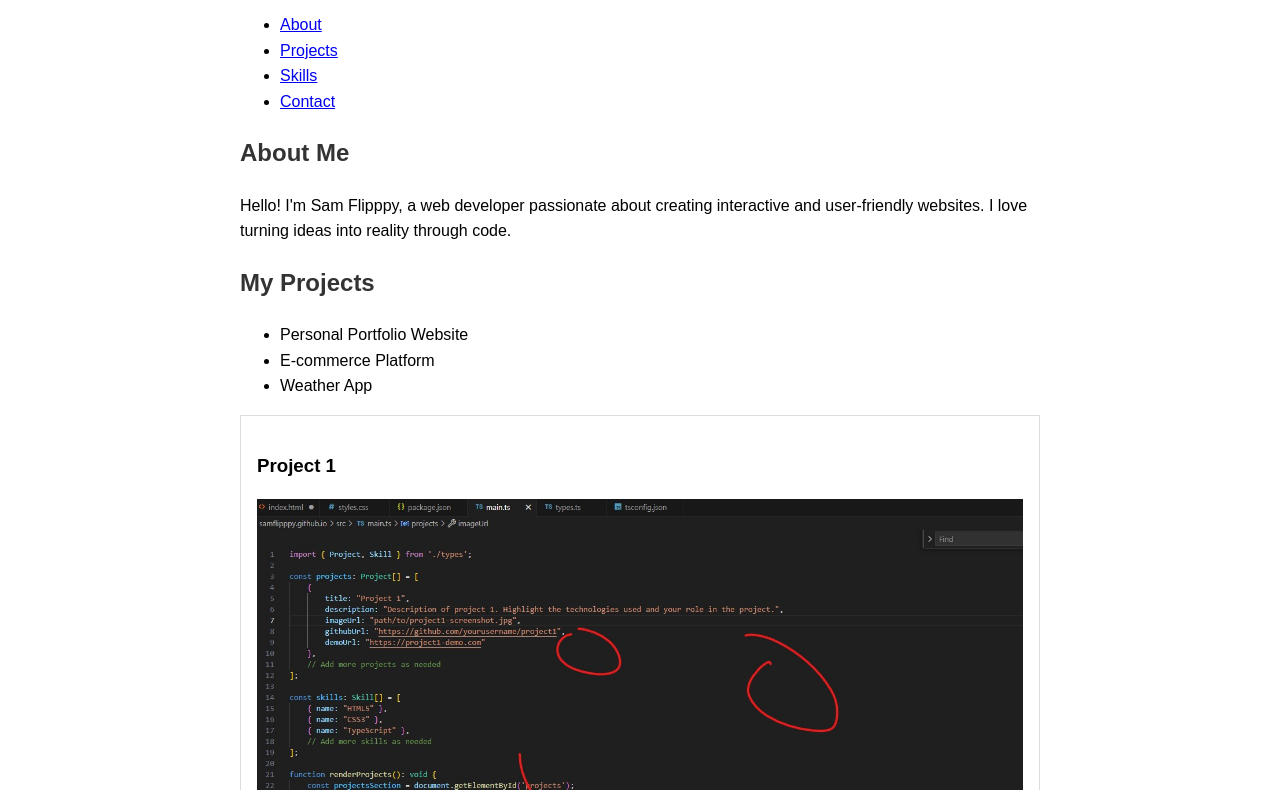
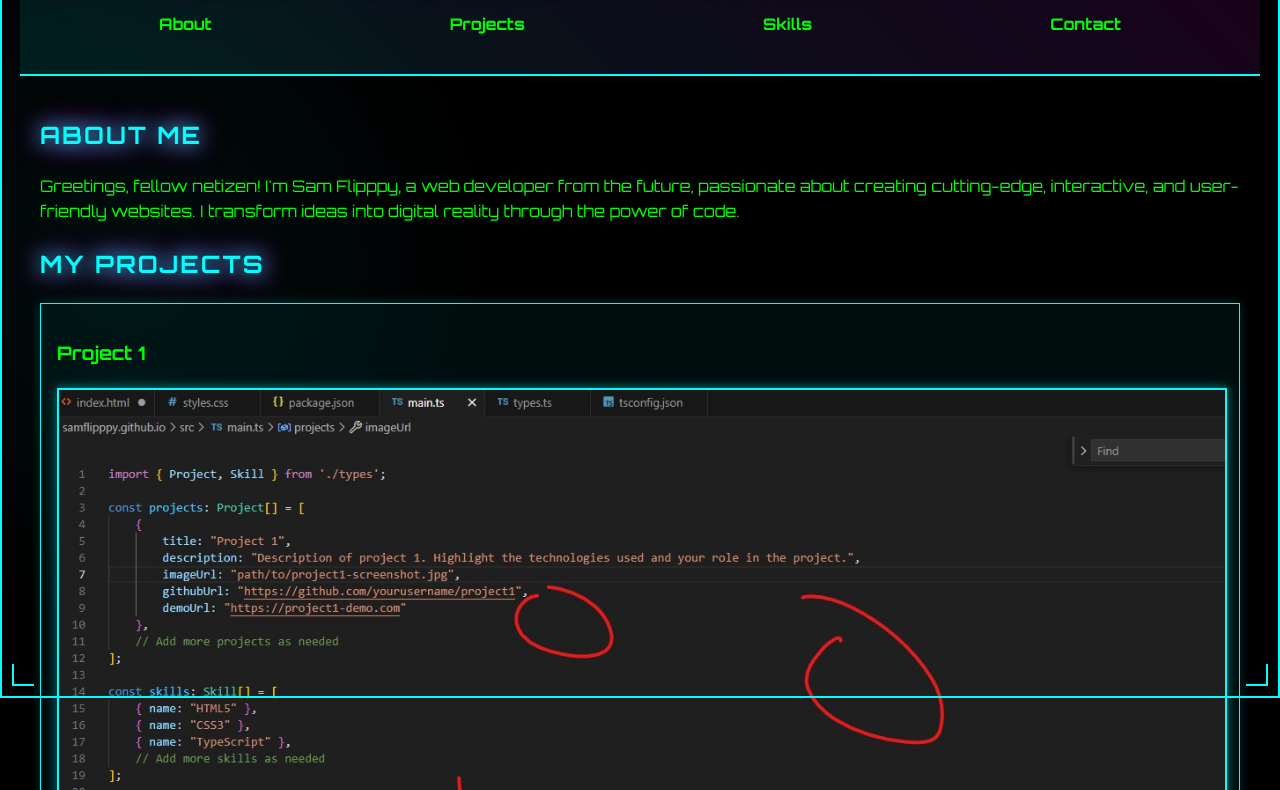
Before and after one commit to samflipppy/samflipppy.github.io, a website: page index.html in a window 1280 px wide. Shown: the part 102-892 px from the top of the page. Drawn offline with Linux system fonts and the light colour scheme.

Commit message:
futurrrrre

```diff
--- a/index.html
+++ b/index.html
@@ -3,14 +3,22 @@
 <head>
     <meta charset="UTF-8">
     <meta name="viewport" content="width=device-width, initial-scale=1.0">
-    <title>Sam Flipppy's Portfolio</title>
+    <title>Sam Flipppy's Futuristic Portfolio</title>
     <link rel="stylesheet" href="styles.css">
+    <link href="https://fonts.googleapis.com/css2?family=Orbitron:wght@400;700&display=swap" rel="stylesheet">
     <!-- Add favicon -->
     <link rel="icon" href="data:,">
 </head>
 <body>
+    <div class="futuristic-border">
+        <div class="futuristic-corner top-left"></div>
+        <div class="futuristic-corner top-right"></div>
+        <div class="futuristic-corner bottom-left"></div>
+        <div class="futuristic-corner bottom-right"></div>
+    </div>
+
     <header>
-        <h1>Sam Flipppy's Portfolio</h1>
+        <h1>Sam Flipppy's Futuristic Portfolio</h1>
         <nav>
             <ul>
                 <li><a href="#about">About</a></li>
@@ -24,43 +32,29 @@
     <main>
         <section id="about">
             <h2>About Me</h2>
-            <p>Hello! I'm Sam Flipppy, a web developer passionate about creating interactive and user-friendly websites. I love turning ideas into reality through code.</p>
+            <p>Greetings, fellow netizen! I'm Sam Flipppy, a web developer from the future, passionate about creating cutting-edge, interactive, and user-friendly websites. I transform ideas into digital reality through the power of code.</p>
         </section>
 
         <section id="projects">
             <h2>My Projects</h2>
-            <ul>
-                <li>
-                    Personal Portfolio Website
-                    <!-- Remove or update the image path -->
-                    <!-- <img src="images/project1-screenshot.jpg" alt="Personal Portfolio Screenshot"> -->
-                </li>
-                <li>E-commerce Platform</li>
-                <li>Weather App</li>
-            </ul>
+            <!-- This section will be populated by JavaScript -->
         </section>
 
         <section id="skills">
             <h2>Skills</h2>
-            <ul>
-                <li>HTML5</li>
-                <li>CSS3</li>
-                <li>JavaScript</li>
-                <li>TypeScript</li>
-                <li>React</li>
-            </ul>
+            <!-- This section will be populated by JavaScript -->
         </section>
 
         <section id="contact">
             <h2>Contact Me</h2>
-            <p>Email: sam.flipppy@example.com</p>
-            <p>LinkedIn: <a href="https://www.linkedin.com/in/samflipppy">Sam Flipppy's LinkedIn Profile</a></p>
-            <p>GitHub: <a href="https://github.com/samflipppy">Sam Flipppy's GitHub Profile</a></p>
+            <p>Email: sam.flipppy@future.com</p>
+            <p>LinkedIn: <a href="https://www.linkedin.com/in/samflipppy" target="_blank">Sam Flipppy's LinkedIn Profile</a></p>
+            <p>GitHub: <a href="https://github.com/samflipppy" target="_blank">Sam Flipppy's GitHub Profile</a></p>
         </section>
     </main>
 
     <footer>
-        <p>&copy; 2023 Sam Flipppy. All rights reserved.</p>
+        <p>&copy; 2077 Sam Flipppy. All rights reserved.</p>
     </footer>
 
     <script src="dist/bundle.js"></script>
--- a/package.json
+++ b/package.json
@@ -6,7 +6,8 @@
     "scripts": {
       "build": "tsc && rollup dist/main.js --file dist/bundle.js --format iife",
       "start": "npm run build && npx http-server",
-      "open": "start index.html"
+      "open": "start index.html",
+      "dev": "npm run build && npm start"
     },
     "devDependencies": {
       "typescript": "^4.5.4",
--- a/styles.css
+++ b/styles.css
@@ -1,23 +1,76 @@
+:root {
+    --bg-color: #000000;
+    --text-color: #00ff00;
+    --accent-color: #00ffff;
+    --secondary-color: #ff00ff;
+}
+
 body {
-    font-family: Arial, sans-serif;
+    font-family: 'Orbitron', sans-serif;
     line-height: 1.6;
     margin: 0;
+    padding: 0;
+    background-color: var(--bg-color);
+    color: var(--text-color);
+    overflow-x: hidden;
+    background-image:
+        radial-gradient(circle at 10% 20%, rgba(0, 255, 255, 0.05) 0%, transparent 20%),
+        radial-gradient(circle at 90% 80%, rgba(255, 0, 255, 0.05) 0%, transparent 20%);
+}
+
+header, main, footer {
+    max-width: 1200px;
+    margin: 0 auto;
     padding: 20px;
 }
 
-header, main, footer {
-    max-width: 800px;
-    margin: 0 auto;
+h1, h2 {
+    color: var(--accent-color);
+    text-transform: uppercase;
+    letter-spacing: 2px;
+    text-shadow: 0 0 10px var(--accent-color);
 }
 
-h1, h2 {
-    color: #333;
+header {
+    background: linear-gradient(45deg, rgba(0, 255, 255, 0.1), rgba(255, 0, 255, 0.1));
+    padding: 20px;
+    border-bottom: 2px solid var(--accent-color);
+}
+
+nav ul {
+    display: flex;
+    justify-content: space-around;
+    list-style-type: none;
+    padding: 0;
+}
+
+nav ul li a {
+    color: var(--text-color);
+    text-decoration: none;
+    font-weight: bold;
+    transition: all 0.3s ease;
+    padding: 5px 10px;
+    border: 1px solid transparent;
+}
+
+nav ul li a:hover {
+    color: var(--accent-color);
+    border-color: var(--accent-color);
+    box-shadow: 0 0 10px var(--accent-color);
 }
 
 .project {
-    border: 1px solid #ddd;
+    border: 1px solid var(--accent-color);
     padding: 1rem;
     margin-bottom: 1rem;
+    background: rgba(0, 255, 255, 0.05);
+    box-shadow: 0 0 10px rgba(0, 255, 255, 0.2);
+    transition: all 0.3s ease;
+}
+
+.project:hover {
+    transform: translateY(-5px) scale(1.02);
+    box-shadow: 0 5px 15px rgba(0, 255, 255, 0.4);
 }
 
 .skills-list {
@@ -27,12 +80,90 @@ h1, h2 {
 }
 
 .skill-item {
-    background-color: #f0f0f0;
+    background-color: rgba(0, 255, 255, 0.1);
     padding: 0.5rem 1rem;
     border-radius: 20px;
+    border: 1px solid var(--accent-color);
+    transition: all 0.3s ease;
+}
+
+.skill-item:hover {
+    background-color: var(--accent-color);
+    color: var(--bg-color);
+    transform: scale(1.05);
+    box-shadow: 0 0 10px var(--accent-color);
 }
 
 .project img {
     max-width: 100%;
     height: auto;
+    border: 2px solid var(--accent-color);
+    box-shadow: 0 0 10px rgba(0, 255, 255, 0.5);
 }
+
+a {
+    color: var(--accent-color);
+    text-decoration: none;
+    transition: all 0.3s ease;
+}
+
+a:hover {
+    color: var(--secondary-color);
+    text-shadow: 0 0 5px var(--accent-color);
+}
+
+@keyframes glow {
+    0% {
+        text-shadow: 0 0 5px var(--accent-color);
+    }
+    50% {
+        text-shadow: 0 0 20px var(--accent-color), 0 0 30px var(--secondary-color);
+    }
+    100% {
+        text-shadow: 0 0 5px var(--accent-color);
+    }
+}
+
+h1, h2 {
+    animation: glow 2s infinite;
+}
+
+::-webkit-scrollbar {
+    width: 10px;
+}
+
+::-webkit-scrollbar-track {
+    background: var(--bg-color);
+}
+
+::-webkit-scrollbar-thumb {
+    background: var(--accent-color);
+    border-radius: 5px;
+}
+
+::-webkit-scrollbar-thumb:hover {
+    background: var(--secondary-color);
+}
+
+.futuristic-border {
+    position: fixed;
+    top: 0;
+    left: 0;
+    right: 0;
+    bottom: 0;
+    border: 2px solid var(--accent-color);
+    pointer-events: none;
+    z-index: 9999;
+}
+
+.futuristic-corner {
+    position: absolute;
+    width: 20px;
+    height: 20px;
+    border: 2px solid var(--accent-color);
+}
+
+.top-left { top: 10px; left: 10px; border-right: none; border-bottom: none; }
+.top-right { top: 10px; right: 10px; border-left: none; border-bottom: none; }
+.bottom-left { bottom: 10px; left: 10px; border-right: none; border-top: none; }
+.bottom-right { bottom: 10px; right: 10px; border-left: none; border-top: none; }
```
